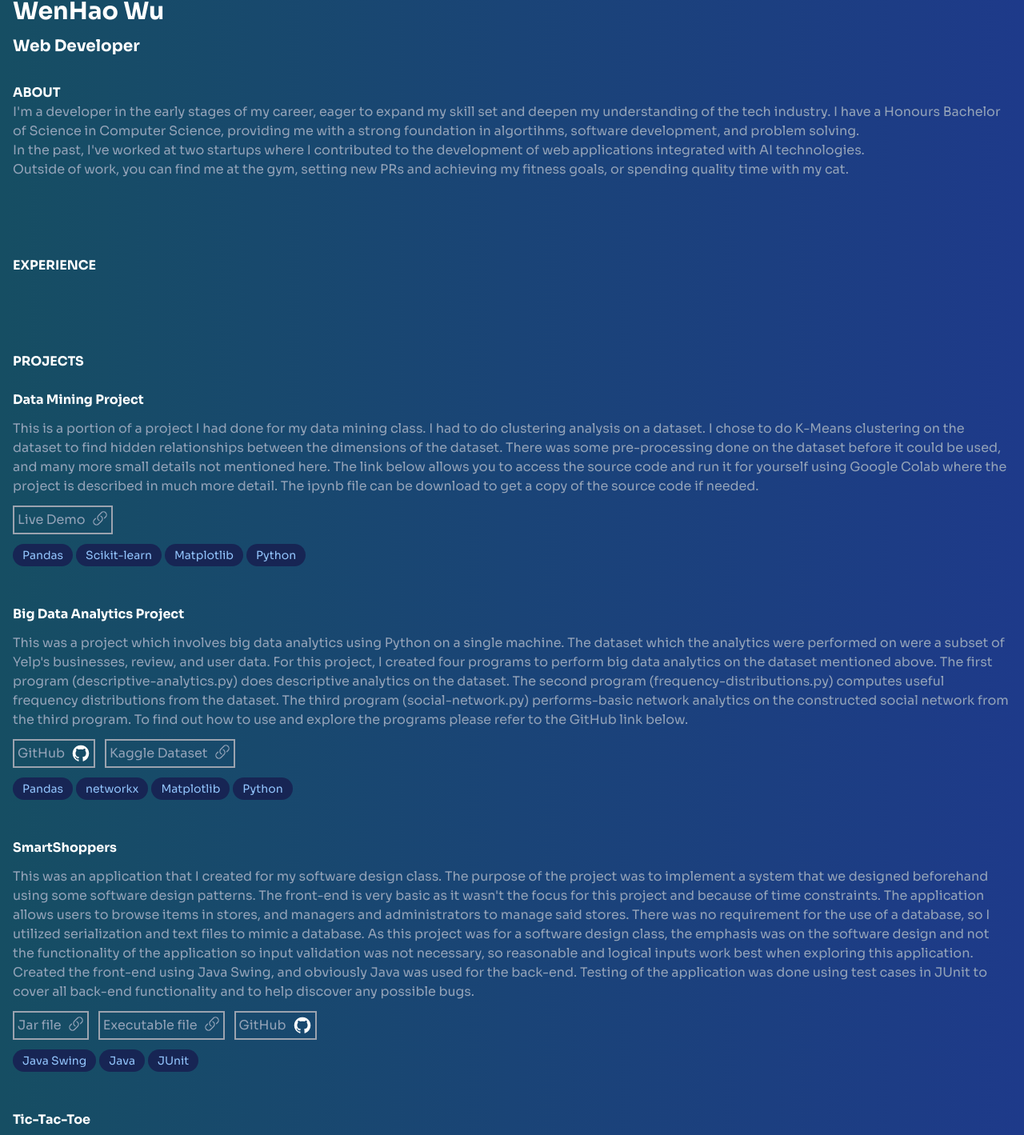
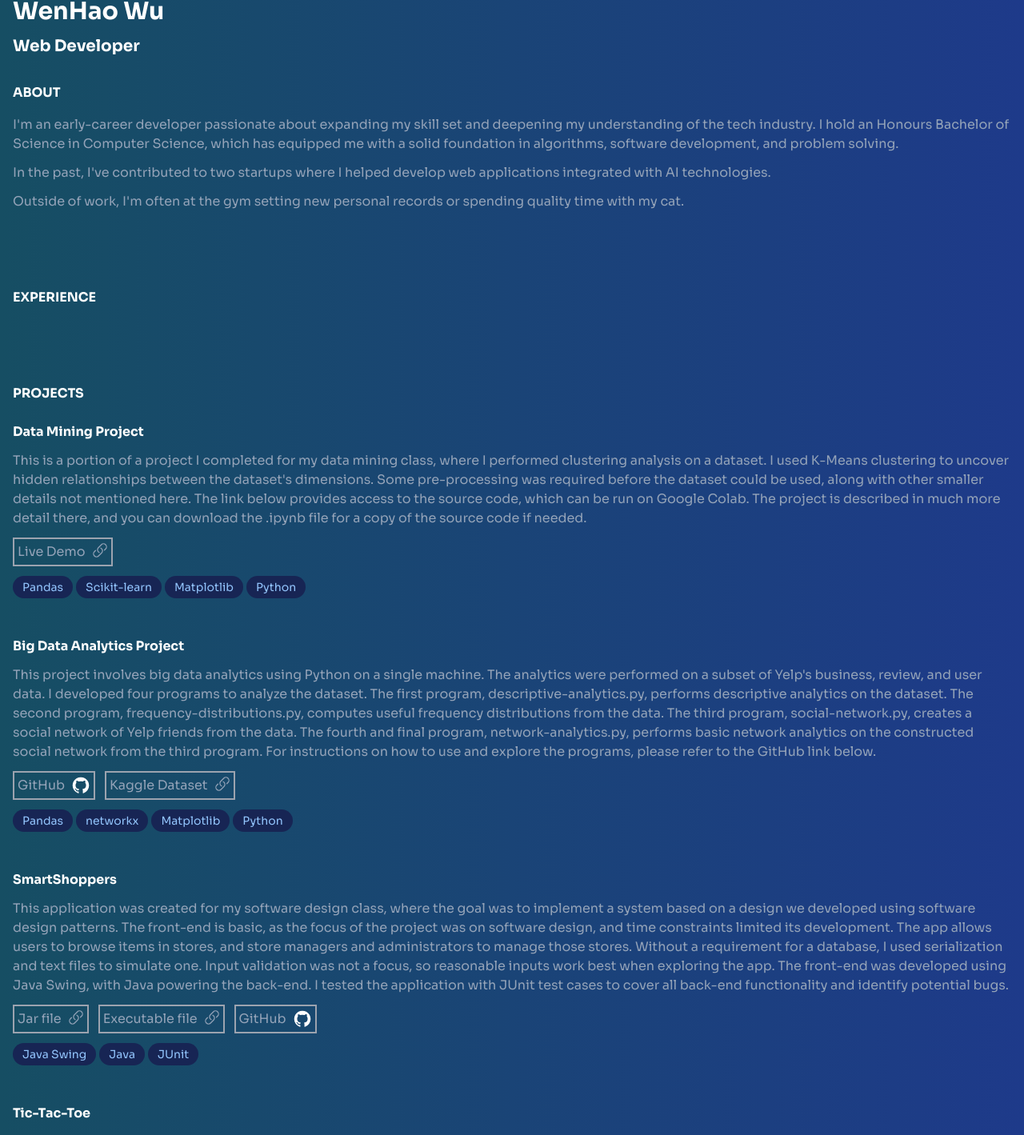
Before and after one commit to haoyiwu-1/haoyiwu-1.github.io, a React (Vite) app: page / in a window 1280 px wide. Shown: the part 76-1495 px from the top of the page at 80% size. Built offline with nearby package versions, Linux system fonts and the light colour scheme; a web font is replaced by a local one.

Commit message:
Update text for about section and project list

```diff
--- a/src/App.jsx
+++ b/src/App.jsx
@@ -23,22 +23,23 @@ function App() {
         <div className="space-y-16">
           <div id="about" className="section">
             <h1 className="uppercase font-bold">About</h1>
+            <div className="mt-4 space-y-3">
               <p>
-              I'm a developer in the early stages of my career, eager to expand
-              my skill set and deepen my understanding of the tech industry. I
-              have a Honours Bachelor of Science in Computer Science, providing
-              me with a strong foundation in algortihms, software development,
-              and problem solving.
+                I'm an early-career developer passionate about expanding my
+                skill set and deepening my understanding of the tech industry. I
+                hold an Honours Bachelor of Science in Computer Science, which
+                has equipped me with a solid foundation in algorithms, software
+                development, and problem solving.
               </p>
               <p>
-              In the past, I've worked at two startups where I contributed to
-              the development of web applications integrated with AI
-              technologies.
+                In the past, I've contributed to two startups where I helped
+                develop web applications integrated with AI technologies.
               </p>
               <p>
-              Outside of work, you can find me at the gym, setting new PRs and
-              achieving my fitness goals, or spending quality time with my cat.
+                Outside of work, I'm often at the gym setting new personal
+                records or spending quality time with my cat.
               </p>
+            </div>
           </div>
           <div className="section">
             <h1 className="uppercase font-bold">Experience</h1>
@@ -49,7 +50,7 @@ function App() {
               id="proj-0"
               title={projectsList[0]}
               description="
-              This is a portion of a project I had done for my data mining class. I had to do clustering analysis on a dataset. I chose to do K-Means clustering on the dataset to find hidden relationships between the dimensions of the dataset. There was some pre-processing done on the dataset before it could be used, and many more small details not mentioned here. The link below allows you to access the source code and run it for yourself using Google Colab where the project is described in much more detail. The ipynb file can be download to get a copy of the source code if needed.
+              This is a portion of a project I completed for my data mining class, where I performed clustering analysis on a dataset. I used K-Means clustering to uncover hidden relationships between the dataset's dimensions. Some pre-processing was required before the dataset could be used, along with other smaller details not mentioned here. The link below provides access to the source code, which can be run on Google Colab. The project is described in much more detail there, and you can download the .ipynb file for a copy of the source code if needed.
               "
               links={[
                 {
@@ -65,7 +66,7 @@ function App() {
               id="proj-1"
               title={projectsList[1]}
               description="
-              This was a project which involves big data analytics using Python on a single machine. The dataset which the analytics were performed on were a subset of Yelp's businesses, review, and user data. For this project, I created four programs to perform big data analytics on the dataset mentioned above. The first program (descriptive-analytics.py) does descriptive analytics on the dataset. The second program (frequency-distributions.py) computes useful frequency distributions from the dataset. The third program (social-network.py) performs-basic network analytics on the constructed social network from the third program. To find out how to use and explore the programs please refer to the GitHub link below.
+              This project involves big data analytics using Python on a single machine. The analytics were performed on a subset of Yelp's business, review, and user data. I developed four programs to analyze the dataset. The first program, descriptive-analytics.py, performs descriptive analytics on the dataset. The second program, frequency-distributions.py, computes useful frequency distributions from the data. The third program, social-network.py, creates a social network of Yelp friends from the data. The fourth and final program, network-analytics.py, performs basic network analytics on the constructed social network from the third program. For instructions on how to use and explore the programs, please refer to the GitHub link below.
               "
               links={[
                 {
@@ -85,7 +86,7 @@ function App() {
               id="proj-2"
               title={projectsList[2]}
               description="
-              This was an application that I created for my software design class. The purpose of the project was to implement a system that we designed beforehand using some software design patterns. The front-end is very basic as it wasn't the focus for this project and because of time constraints. The application allows users to browse items in stores, and managers and administrators to manage said stores. There was no requirement for the use of a database, so I utilized serialization and text files to mimic a database. As this project was for a software design class, the emphasis was on the software design and not the functionality of the application so input validation was not necessary, so reasonable and logical inputs work best when exploring this application. Created the front-end using Java Swing, and obviously Java was used for the back-end. Testing of the application was done using test cases in JUnit to cover all back-end functionality and to help discover any possible bugs.
+              This application was created for my software design class, where the goal was to implement a system based on a design  we developed using software design patterns. The front-end is basic, as the focus of the project was on software design, and time constraints limited its development. The app allows users to browse items in stores, and store managers and administrators to manage those stores. Without a requirement for a database, I used serialization and text files to simulate one. Input validation was not a focus, so reasonable inputs work best when exploring the app. The front-end was developed using Java Swing, with Java powering the back-end. I tested the application with JUnit test cases to cover all back-end functionality and identify potential bugs.
               "
               links={[
                 {
@@ -110,7 +111,7 @@ function App() {
               id="proj-3"
               title={projectsList[3]}
               description="
-              Tic-Tac-Toe for two human players on the same computer. The first player is 'X' and the second player will be 'O'. The game will automatically restart 5 seconds after the game ends or it can be manually reset/restart using the 'Restart/Reset' button.
+              Tic-Tac-Toe for two players on the same computer. The first player is 'X' and the second player is 'O'. The game automatically restarts 5 seconds after it ends, or players can manually reset/restart it using the 'Restart/Reset' button.
               "
               links={[
                 {
@@ -129,7 +130,7 @@ function App() {
               id="proj-4"
               title={projectsList[4]}
               description="
-              Rock-Paper-Scissors where player is playing against the computer. The computer chooses randomly so there is no intelligence behind it. The game is decided in a best of 5 (first to 3 wins) and the round history is shown. The game will automatically restart 15 seconds after the game ends or it can be manually reset/restart using the 'Restart/Reset' button.
+              Rock-Paper-Scissors where player competes against the computer, which makes random choices with no underlying logic/intelligence. The game is played in a best-of-5 format (first to three wins), with the round history displayed. After the game ends, it automatically restarts  after 15 seconds, or players can manually reset/restart it using the 'Restart/Reset' button.
               "
               links={[
                 {
@@ -148,7 +149,7 @@ function App() {
               id="proj-5"
               title={projectsList[5]}
               description="
-              This is a simple GPA calculator that I created to help me calculate my GPA during my time in university. My university used a 9.0 point scaling system for GPA calculation, but the 4.0 scale is the most commonly used GPA scale so I included that in my calculator as well.
+              This is a simple GPA calculator I created during university to calculate my GPA. My university used a 9.0-point scale, but I also included the more commonly used 4.0 scale for broader applicability. I updated the calculator to make it more visually appealing and mobile-friendly, enhancing its usability across devices.
               "
               links={[
                 {
```
Lines whose indentation alone changed are shown as unchanged.
